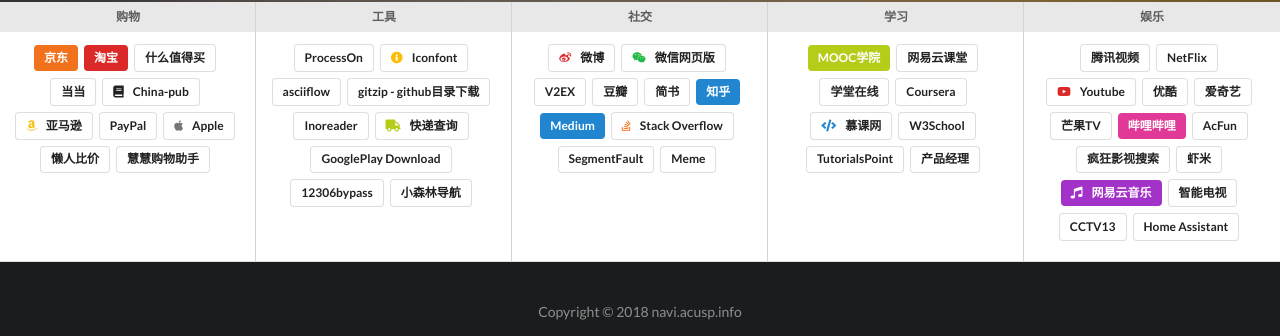
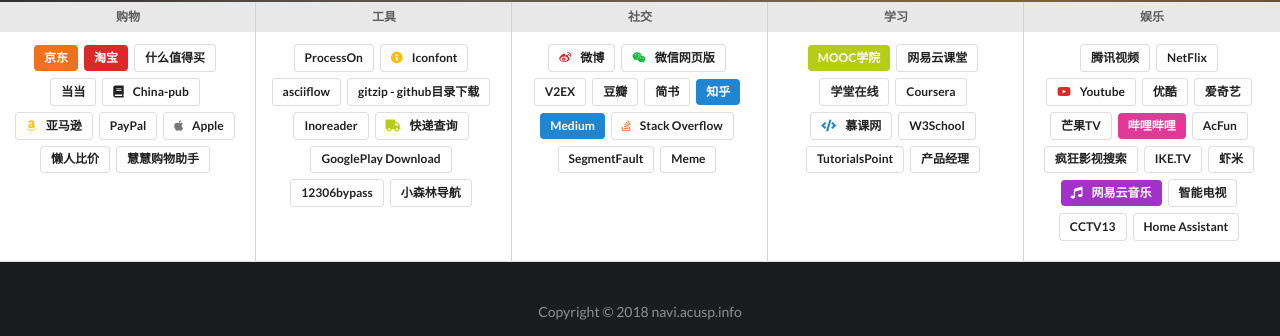
Before and after one commit to acusp/AC-Navi, a Jekyll site: the page built from index.html, in a window 1280 px wide. Shown: the part 645-981 px from the top of the page. Built offline with Jekyll 4.4.1, drawn with Linux system fonts in a browser that asks for light colours; comment, search, counter and statistics services are not loaded.

Commit message:
Add IKE.TV

```diff
--- a/_data/home_links.yml
+++ b/_data/home_links.yml
@@ -208,6 +208,10 @@
       style: basic
       url: http://ifkdy.com/
 
+    - name: IKE.TV
+      style: basic
+      url: https://www.ike.tv/
+
     - name: 虾米
       style: basic
       url: http://www.xiami.com/
```
